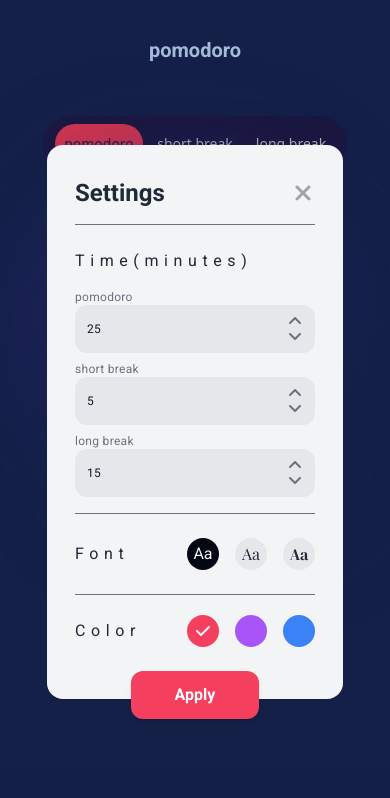
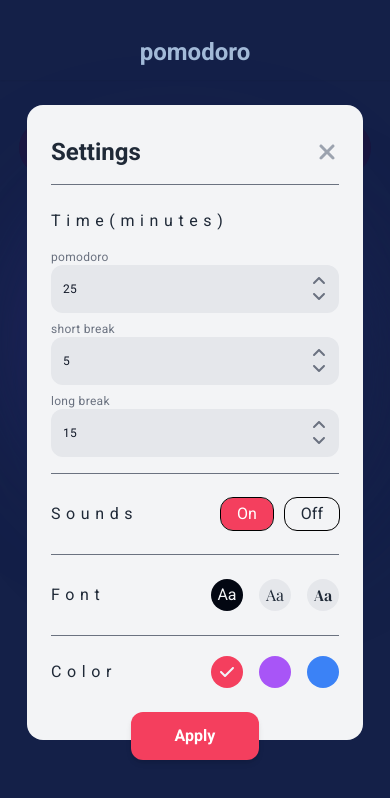
Before and after one commit to Ramz001/freecodecamp-clock, a React (Create React App) app: page / in a window 390 px wide. Both pictures are taken after a click on the picture 195 px from the left and 518 px from the top of the page. Shown: the top 798 px of the page. Built offline with nearby package versions, Linux system fonts and the light colour scheme; no server answers; a web font is replaced by a local one.

Commit message:
better responsiveness at mobile displays

```diff
--- a/src/components/Icon/Icon.component.jsx
+++ b/src/components/Icon/Icon.component.jsx
@@ -2,7 +2,7 @@ const Icon = () => {
   return (
     <h2
       className="text-blue-200 shadow-sm font-semibold text-center
-      p-3 text-xl md:text-2xl xl:text-3xl 2xl:text-4xl"
+      p-3 text-xl xs:text-2xl lg:text-3xl 2xl:text-4xl"
     >
       pomodoro
     </h2>
--- a/src/components/Main-Clock/Main-Clock.component.tsx
+++ b/src/components/Main-Clock/Main-Clock.component.tsx
@@ -27,18 +27,19 @@ const MainClock = () => {
     pomodoroTimeLeft,
     shortBreakTimeLeft,
     longBreakTimeLeft,
+    volume
   } = useAppSelector((store) => store.timer);
   const [windowWidth, setWindowWidth] = useState(window.innerWidth);
   const [progress, setProgress] = useState(100);
 
   const [start] = useSound(StartSound, {
     interrupt: true,
-    volume: 1,
+    volume: volume ? 1 : 0,
   });
 
   const [stop] = useSound(StopSound, {
     interrupt: true,
-    volume: 1,
+    volume: volume ? 1 : 0,
   });
 
   let timerTitle = "";
@@ -64,11 +65,11 @@ const MainClock = () => {
         dispatch(calculateTimeLeft());
       }
       if (timeLeft === 0) {
-        stop();
+        volume && stop();
       }
     }, 1000);
     return () => clearInterval(interval);
-  }, [timeLeft, timerStatus, dispatch, stop]);
+  }, [timeLeft, timerStatus, dispatch, stop, volume]);
 
   useEffect(() => {
     window.addEventListener("resize", changeWindowWidth);
@@ -123,6 +124,13 @@ const MainClock = () => {
     strokeDashOffset = circumference - (progress / 100) * circumference;
   }
   if (windowWidth < 640) {
+    radius = 120;
+    barRadius = 105;
+    strokeWidth = 10;
+    circumference = barRadius * 2 * Math.PI;
+    strokeDashOffset = circumference - (progress / 100) * circumference;
+  }
+  if(windowWidth < 375){
     radius = 112;
     barRadius = 95;
     strokeWidth = 10;
@@ -150,15 +158,15 @@ const MainClock = () => {
 
   const handleTimerBtn = () => {
     if (timerStatus === TimerStatus.paused) {
-      start();
+      volume && start();
       dispatch(toggleTimerStatus(TimerStatus.resumed));
     }
     if (timerStatus === TimerStatus.resumed) {
-      stop();
+      volume && stop();
       dispatch(toggleTimerStatus(TimerStatus.paused));
     }
     if (timeLeft === 0 && timerStatus === TimerStatus.resumed) {
-      start();
+      volume && start();
       dispatch(toggleTimerStatus(TimerStatus.resumed));
       dispatch(repeatTimeLeft());
       setProgress(100);
@@ -166,7 +174,7 @@ const MainClock = () => {
   };
   return (
     <div
-      className="xl:w-[26rem] xl:h-[26rem] md:h-80 md:w-80 sm:w-72 sm:h-72 w-64 h-64 relative
+      className="xl:w-[26rem] xl:h-[26rem] md:h-80 md:w-80 sm:w-72 sm:h-72 xs:w-[17rem] xs:h-[17rem] w-64 h-64 relative
       text-blue-200 mx-auto rounded-full shadow-2xl"
     >
       <div
--- a/src/components/Settings-Popup/Setttings-Popup.component.tsx
+++ b/src/components/Settings-Popup/Setttings-Popup.component.tsx
@@ -11,21 +11,27 @@ import {
 import {
   togglePopup,
   configureSettings,
+  toggleVolume,
 } from "../../features/timer/timer.slice";
 import {
   TimerTypes,
   SelectedColor,
   SelectedFont,
 } from "../../features/timer/timer.types";
-import { useState } from "react";
+import { useState, FC } from "react";
 
-const SettingsPopup = ({ handlePopup }: any) => {
+type SettingsPopup = {
+  handlePopup: () => void;
+};
+
+const SettingsPopup: FC<SettingsPopup> = ({ handlePopup }) => {
   const {
     selectedColor,
     selectedFont,
     pomodoroTimeLeft,
     shortBreakTimeLeft,
     longBreakTimeLeft,
+    volume,
   } = useAppSelector((store) => store.timer);
   const dispatch = useAppDispatch();
   const activeFontStyles = "bg-gray-950 text-gray-100";
@@ -111,7 +117,7 @@ const SettingsPopup = ({ handlePopup }: any) => {
   return (
     <Backdrop onClick={handlePopup}>
       <div
-        className="bg-gray-100 px-7 sm:px-6 md:px-8 pb-8 pt-4 opacity-100 z-10 rounded-2xl text-gray-800 relative"
+        className="bg-gray-100 px-3 xs:px-6 md:px-8 pb-8 pt-4 opacity-100 z-10 rounded-2xl text-gray-800 relative"
         onClick={(e) => e.stopPropagation()}
       >
         <div className="flex items-center border-b border-gray-500 justify-between h-16">
@@ -134,7 +140,7 @@ const SettingsPopup = ({ handlePopup }: any) => {
               <input
                 type="number"
                 id={TimerTypes.pomodoro}
-                className="w-60 sm:w-32 md:w-36 h-12 sm:h-10 md:h-12 rounded-xl
+                className="w-[17rem] xs:w-72 sm:w-32 md:w-36 h-12 sm:h-10 md:h-12 rounded-xl
                     bg-gray-200 py-2 px-3 text-gray-900 cursor-default"
                 value={Math.floor(settings.pomodoroTimeLeft / 60)}
                 readOnly
@@ -163,7 +169,7 @@ const SettingsPopup = ({ handlePopup }: any) => {
               <input
                 type="number"
                 id={TimerTypes.shortBreak}
-                className="w-60 sm:w-32 md:w-36 h-12 sm:h-10 md:h-12 rounded-xl
+                className="w-[17rem] xs:w-72 sm:w-32 md:w-36 h-12 sm:h-10 md:h-12 rounded-xl
                     bg-gray-200 py-2 px-3 text-gray-900 cursor-default"
                 value={Math.floor(settings.shortBreakTimeLeft / 60)}
                 readOnly
@@ -192,7 +198,7 @@ const SettingsPopup = ({ handlePopup }: any) => {
               <input
                 type="number"
                 id={TimerTypes.longBreak}
-                className="w-60 sm:w-32 md:w-36 h-12 sm:h-10 md:h-12 rounded-xl
+                className="w-[17rem] xs:w-72 sm:w-32 md:w-36 h-12 sm:h-10 md:h-12 rounded-xl
                     bg-gray-200 py-2 px-3 text-gray-900 cursor-default"
                 value={Math.floor(settings.longBreakTimeLeft / 60)}
                 readOnly
@@ -218,7 +224,28 @@ const SettingsPopup = ({ handlePopup }: any) => {
             </div>
           </div>
         </div>
-        <div className="flex justify-between items-center border-b border-gray-500 pb-6">
+        <div className="border-gray-500 border-b flex justify-between items-center pb-6">
+          <h2 className={`settings-title`}>Sounds</h2>
+          <div className="flex gap-3">
+            <button
+              className={`outline-1 outline rounded-xl px-4 py-1 outline-black ${
+                volume && `${selectedColor} text-white`
+              }`}
+              onClick={() => dispatch(toggleVolume())}
+            >
+              On
+            </button>
+            <button
+              className={`outline-1 outline rounded-xl px-4 py-1 outline-black ${
+                !volume && `${selectedColor} text-white`
+              }`}
+              onClick={() => dispatch(toggleVolume())}
+            >
+              Off
+            </button>
+          </div>
+        </div>
+        <div className="flex justify-between items-center border-b border-gray-500 py-6">
           <h4 className="settings-title">Font</h4>
           <div className="flex gap-4">
             <button
--- a/src/features/timer/timer.reducers.ts
+++ b/src/features/timer/timer.reducers.ts
@@ -109,3 +109,7 @@ export const repeatTimeLeftReducer = (state: TimerStateTypes) => {
 export const togglePopupReducer = (state: TimerStateTypes) => {
   state.isSettingsModalOpen = !state.isSettingsModalOpen;
 };
+
+export const toggleVolumeReducer = (state: TimerStateTypes) => {
+  state.volume = !state.volume
+}
--- a/src/features/timer/timer.slice.ts
+++ b/src/features/timer/timer.slice.ts
@@ -15,6 +15,7 @@ import {
   configureSettingsReducer,
   togglePopupReducer,
   repeatTimeLeftReducer,
+  toggleVolumeReducer
 } from "./timer.reducers";
 
 const initialState: TimerStateTypes = {
@@ -27,6 +28,7 @@ const initialState: TimerStateTypes = {
   timerStatus: TimerStatus.paused,
   selectedFont: SelectedFont.roboto,
   selectedColor: SelectedColor.red,
+  volume: true
 };
 
 const timer = createSlice({
@@ -41,6 +43,7 @@ const timer = createSlice({
     toggleTimerStatus: toggleTimerStatusReducer,
     configureSettings: configureSettingsReducer,
     repeatTimeLeft: repeatTimeLeftReducer,
+    toggleVolume: toggleVolumeReducer
   },
 });
 
@@ -53,6 +56,7 @@ export const {
   calculateTimeLeft,
   configureSettings,
   repeatTimeLeft,
+  toggleVolume
 } = timer.actions;
 
 export default timer.reducer;
--- a/src/features/timer/timer.types.ts
+++ b/src/features/timer/timer.types.ts
@@ -31,6 +31,7 @@ export type TimerStateTypes = {
   timerStatus: TimerStatus;
   selectedFont: SelectedFont;
   selectedColor: SelectedColor;
+  volume: boolean;
 };
 
 export type SettingsType = {
--- a/src/index.css
+++ b/src/index.css
@@ -20,11 +20,11 @@
 
 @layer components {
   .options-btn {
-    @apply text-sm xl:text-lg h-10 w-[5.5rem] sm:h-10 sm:w-32 md:h-12 md:w-36 xl:h-16 xl:w-44 rounded-full
+    @apply text-sm xl:text-lg h-10 w-20 xs:w-[6.5rem] sm:h-10 sm:w-32 md:h-12 md:w-36 xl:h-16 xl:w-44 rounded-full
     shadow-sm hover:text-gray-100 transition delay-75 ease-in-out;
   }
   .settings-title {
-    @apply xl:text-xl text-base sm:text-lg font-normal tracking-[.35rem];
+    @apply xl:text-xl text-sm font-semibold break-all xs:break-normal xs:text-base sm:text-lg xs:font-normal tracking-[.35rem];
   }
   .select-font-btn {
     @apply bg-gray-200 w-8 h-8 rounded-full;
@@ -34,7 +34,7 @@
     bg-slate-100;
   }
   .settings-input-btns {
-    @apply flex flex-col absolute right-3 sm:right-2 bottom-2 md:bottom-2 sm:bottom-2;
+    @apply flex flex-col absolute right-3 sm:right-2 bottom-2 md:bottom-2 sm:bottom-1;
   }
   .timer-outer-circle-shadow {
     box-shadow: 2rem 2rem 8rem 0rem rgb(23 37 84),
--- a/tailwind.config.js
+++ b/tailwind.config.js
@@ -2,7 +2,11 @@
 module.exports = {
   content: ["./src/**/*.{js,jsx,ts,tsx}"],
   theme: {
-    extend: {},
+    extend: {
+      screens:{
+        xs: '375px'
+      }
+    },
   },
   plugins: [],
 };
```
Also changed, not shown: 1 other file (tests, documents, lock files or other folders).
